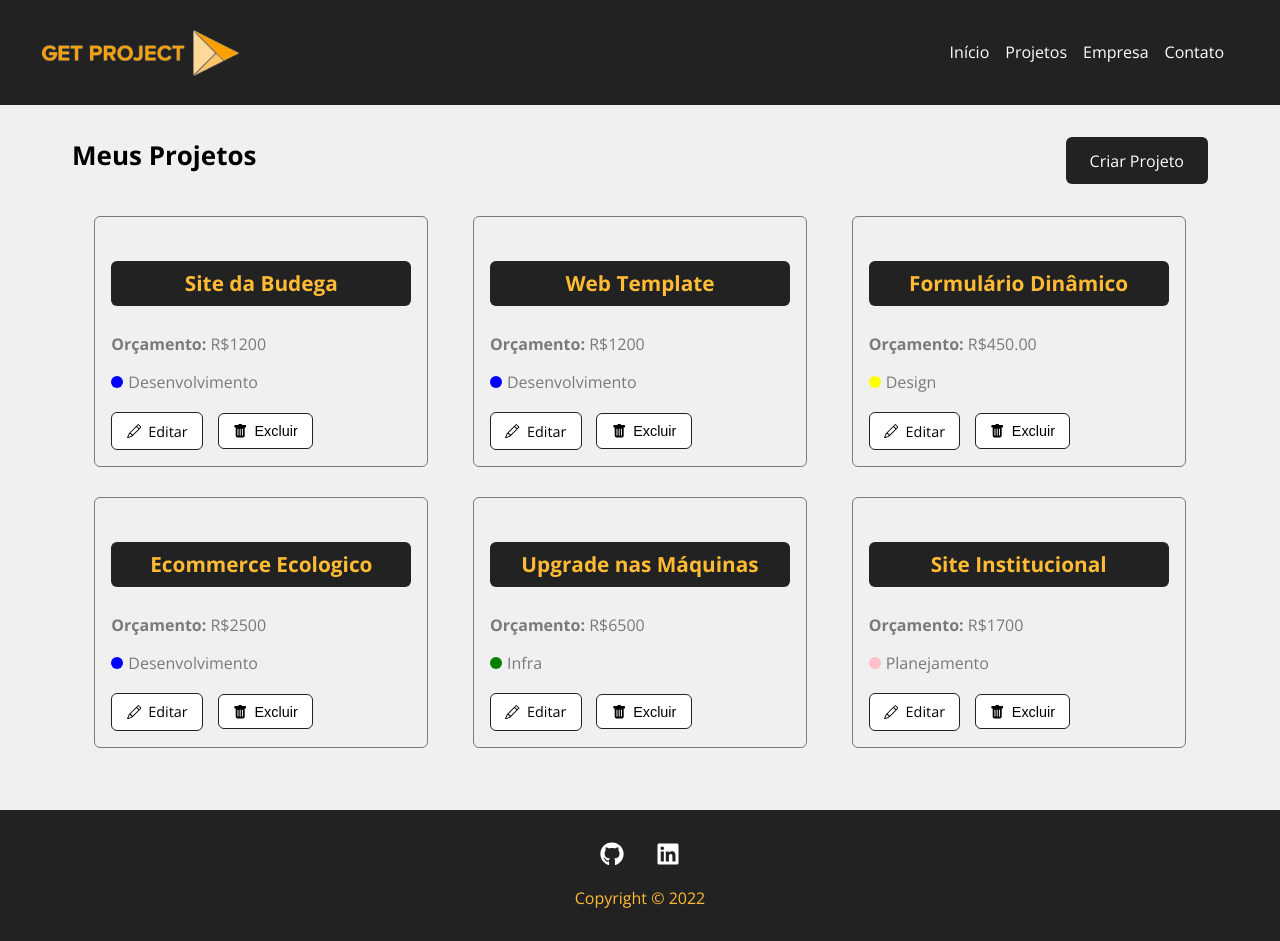
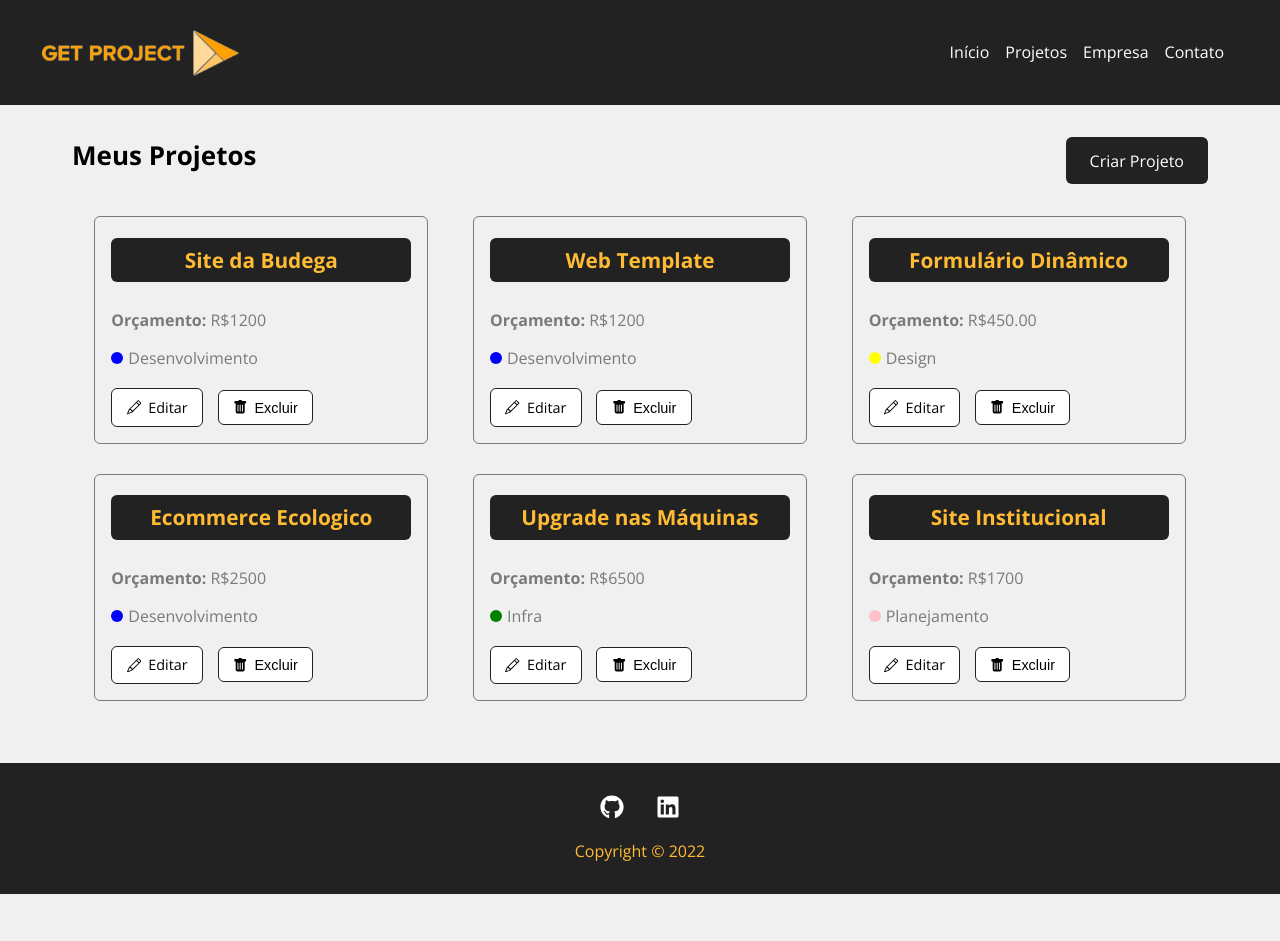
Before and after one commit to paulpessoa/get-project, a React (Create React App) app: page /projects in a window 1280 px wide. After the commit the page ends 894 px from the top, so only its background shows below. Built offline with nearby package versions, Linux system fonts and the light colour scheme; data requests are answered from the project's data file.

Commit message:
start load component

```diff
--- a/src/components/project/ProjectCard.module.css
+++ b/src/components/project/ProjectCard.module.css
@@ -22,6 +22,7 @@
     color: #ffbb33;
     padding: 0.4em 0.8em;
     margin-bottom: 1.3em;
+    margin-top: 0.2em;
     font-size: 1.3em;
 }
 
```
Also changed, not shown: src/components/layout/Loading.js (added, +7 -0 lines), src/components/layout/Loading.module.css (added), src/img/Spinner-1s-200px.svg (added).
